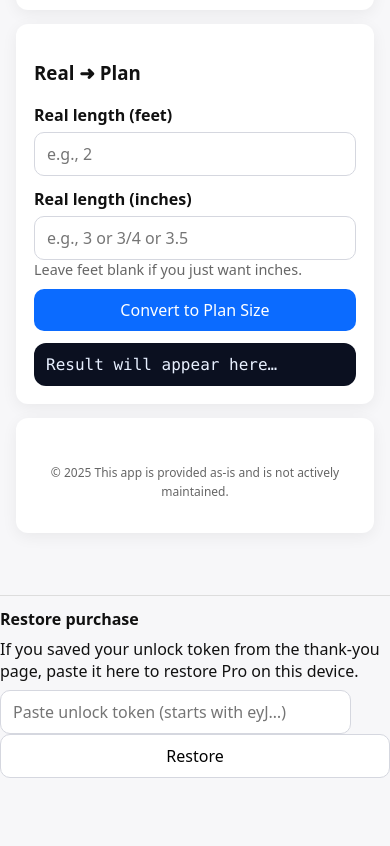
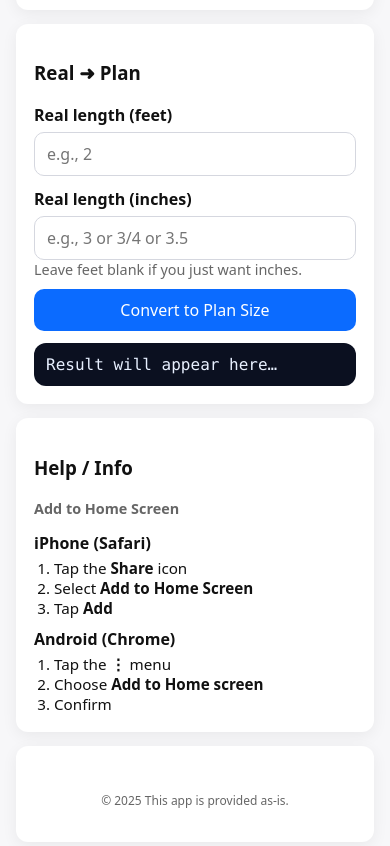
Before and after one commit to cfrancis42/blueprint-scale-calculator, a website: page index.html in a window 390 px wide. Shown: the part 968-1814 px from the top of the page. Before the commit the page ends 1752 px from the top, so only its background shows below. Drawn offline with Linux system fonts and the light colour scheme.

Commit message:
Add help/info section for home screen addition
Added help section for adding to home screen on iPhone and Android.

```diff
--- a/index.html
+++ b/index.html
@@ -126,13 +126,39 @@
       </div>
       <div class="output" id="outRealToPlan" style="margin-top:12px;">Result will appear here…</div>
     </div>
+<!-- HELP / INFO -->
+    <div class="card">
+      <h3>Help / Info</h3>
+      <p class="hint"><strong>Add to Home Screen</strong></p>
 
+      <div style="display:grid;gap:10px;grid-template-columns:repeat(auto-fit,minmax(220px,1fr));margin-top:6px;">
+        <div>
+          <h4 style="margin:0 0 4px;font-size:1rem;">iPhone (Safari)</h4>
+          <ol style="margin:0;padding-left:20px;font-size:0.95rem;">
+            <li>Tap the <strong>Share</strong> icon</li>
+            <li>Select <strong>Add to Home Screen</strong></li>
+            <li>Tap <strong>Add</strong></li>
+          </ol>
+        </div>
+
+        <div>
+          <h4 style="margin:0 0 4px;font-size:1rem;">Android (Chrome)</h4>
+          <ol style="margin:0;padding-left:20px;font-size:0.95rem;">
+            <li>Tap the <strong>⋮</strong> menu</li>
+            <li>Choose <strong>Add to Home screen</strong></li>
+            <li>Confirm</li>
+          </ol>
+        </div>
+      </div>
+    </div>
+
+    <!-- Existing footer card -->
     <div class="card">
       <div class="footer">
-        <p><small>© 2025 This app is provided as-is and is not actively maintained.</small></p>
+        <p><small>© 2025 This app is provided as-is.</small></p>
       </div>
     </div>
-  </div>
+
 
 <script>
   // ---------- 1) STRIPE PAYMENT LINK ----------
@@ -368,6 +394,10 @@ document.addEventListener('DOMContentLoaded', () => {
 });
 
 </script>
+<style>
+  #restore { display: none; }
+</style>
+
 <div id="restore" style="margin-top:1rem;border-top:1px solid #ddd;padding-top:0.75rem">
   <strong>Restore purchase</strong>
   <p style="margin:0.5rem 0">
```
